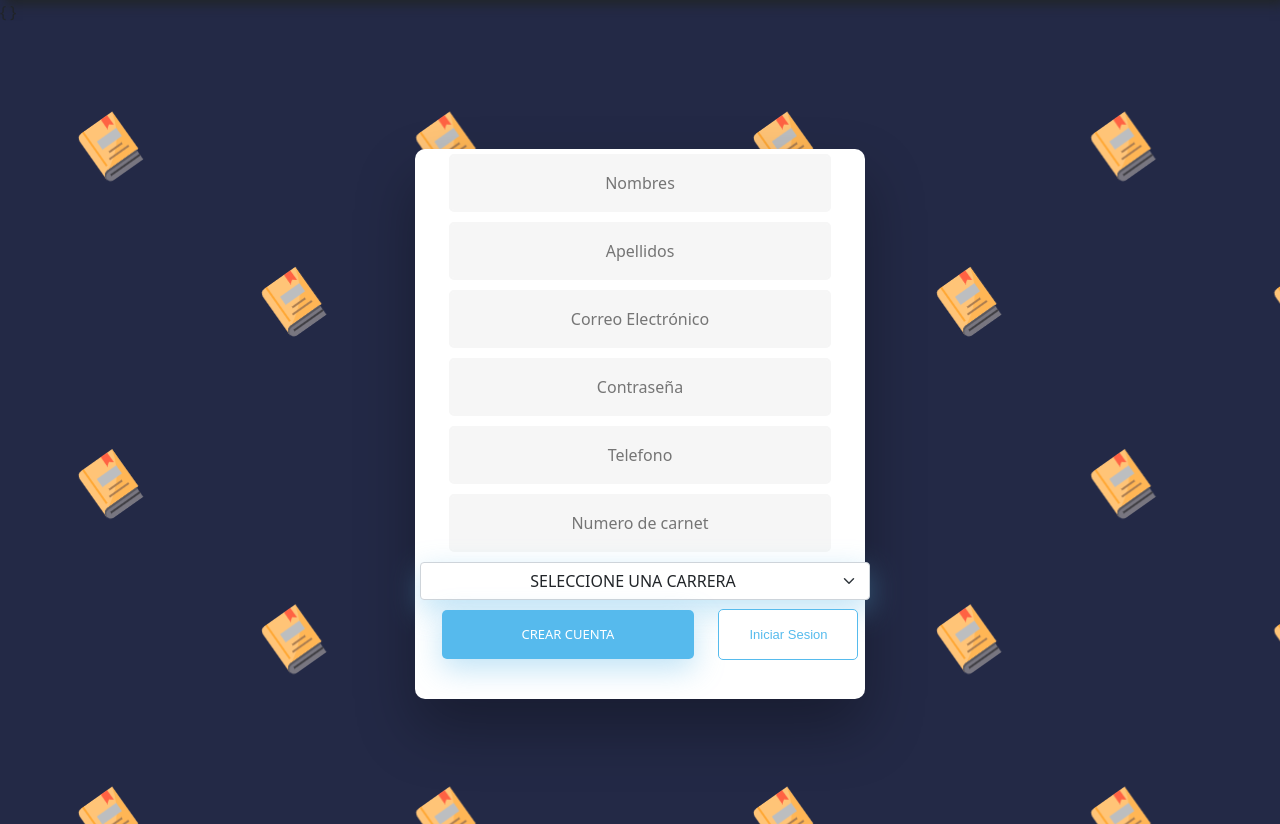
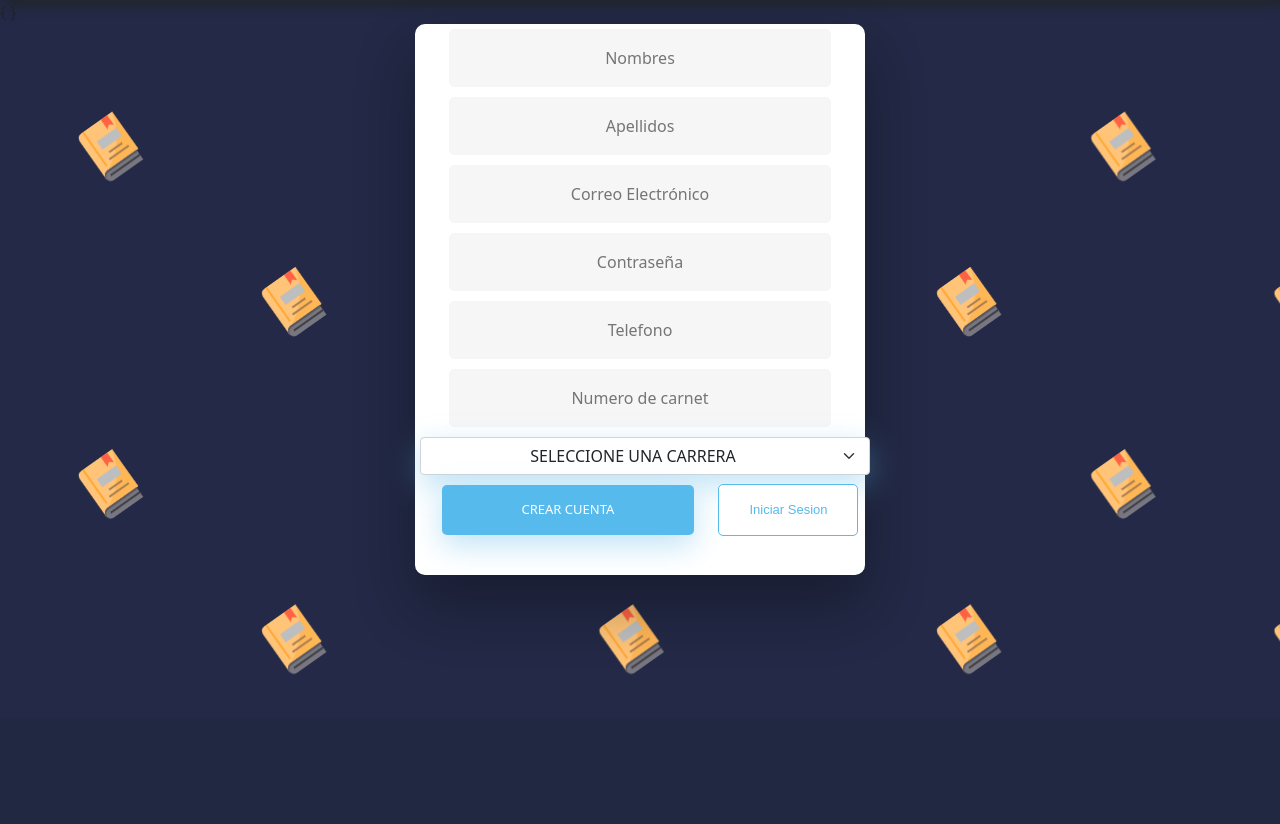
Before and after one commit to Mau5trakt/biblodb, a Flask app: page / in a window 1280 px wide. Shown: the part 82-906 px from the top of the page. After the commit the page ends 757 px from the top, so only its background shows below. Run offline with Flask 2, Linux system fonts and the light colour scheme; some libraries are stand-ins or nearby versions.

Commit message:
updated wrapper

```diff
--- a/static/style.css
+++ b/static/style.css
@@ -28,10 +28,9 @@ a {
     display: flex;
     align-items: center;
     flex-direction: column;
-    justify-content: center;
+    /*justify-content: center;*/
     width: 100%;
-    min-height: 100%;
-    padding: 10px;
+    /*min-height: 100%;*/
   }
 
   #formContent {
```
Also changed, not shown: database/biblo.db.
